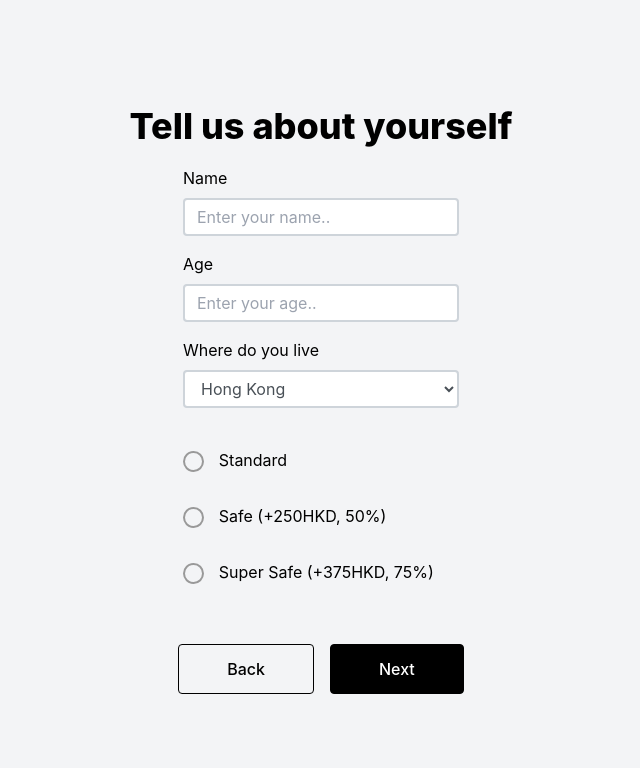
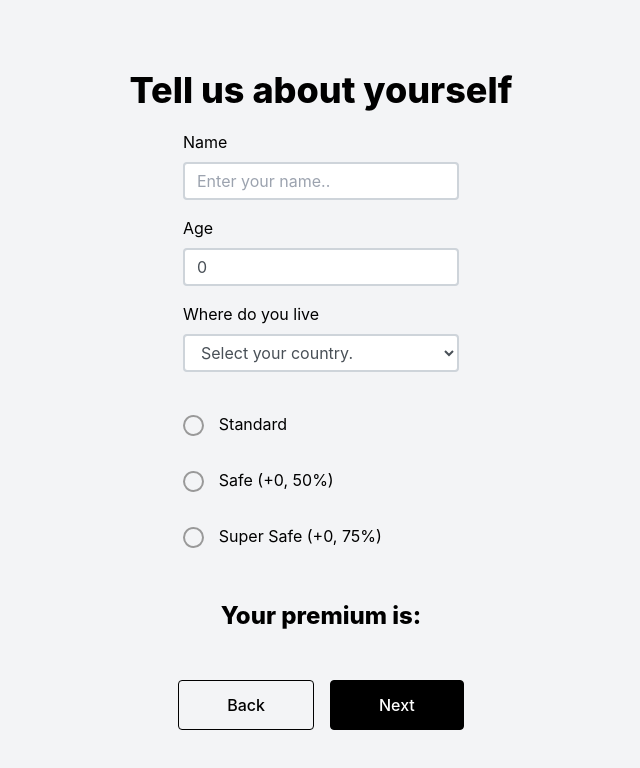
Before and after one commit to amrendranath/covergo-frontend, a React (Create React App) app: page /form in a window 1280 px wide. Shown: the top 768 px of the page, without its empty margins (319-959 px from the left). Built offline with nearby package versions, Linux system fonts and the light colour scheme.

Commit message:
completed functionality

```diff
--- a/src/constants/countries.ts
+++ b/src/constants/countries.ts
@@ -1,11 +1,10 @@
 type ICountries = {
   label: string;
   value: string;
-  currency: string;
 };
 
 export const COUNTRIES: ICountries[] = [
-  { label: "Hong Kong", value: "Hong Kong", currency: "HKD" },
-  { label: "USA", value: "USA", currency: "USD" },
-  { label: "Australia", value: "Australia", currency: "AUD" },
+  { label: "Hong Kong", value: "Hong Kong" },
+  { label: "USA", value: "USA" },
+  { label: "Australia", value: "Australia" },
 ];
--- /dev/null
+++ b/src/constants/countryCurrency.ts
@@ -0,0 +1,19 @@
+interface ICountryCurrencyMapping {
+  [value: string]: string;
+}
+
+interface ICountryRateMapping {
+  [value: string]: number;
+}
+
+export const COUNTRY_CURRENCY_MAPPING: ICountryCurrencyMapping = {
+  "Hong Kong": "HKD",
+  USA: "USD",
+  Australia: "AUD",
+};
+
+export const RATE: ICountryRateMapping = {
+  "Hong Kong": 1,
+  USA: 2,
+  Australia: 3,
+};
--- a/src/pages/form/components/form.tsx
+++ b/src/pages/form/components/form.tsx
@@ -1,14 +1,28 @@
-import React, { useContext } from "react";
+import React, { useContext, useState, useEffect } from "react";
 import { useNavigate } from "react-router-dom";
 import { COUNTRIES } from "../../../constants/countries";
+import { COUNTRY_CURRENCY_MAPPING, RATE } from "../../../constants/countryCurrency";
 import { FormWizardContext } from "../../../contexts/formWizardContext";
+import { IFormWizardContextState } from "../../../contexts/formWizardContext/types";
+
+interface IPackagePrice {
+  Standard: number;
+  Safe: number;
+  "Super Safe": number;
+  [value: string]: number;
+}
 
 const PolicyForm: React.FC = () => {
   const navigate = useNavigate();
   const { values, setValues } = useContext(FormWizardContext);
+  const [packagePrice, setPackagePrice] = useState<IPackagePrice>({ Standard: 0, Safe: 0, "Super Safe": 0 });
 
   const handleNext = () => {
-    navigate("/summary");
+    if (values.age > 100) {
+      setValues((preState: IFormWizardContextState) => ({ ...preState, isError: true }));
+    } else {
+      navigate("/summary");
+    }
   };
 
   const handleBack = () => {
@@ -17,13 +31,37 @@ const PolicyForm: React.FC = () => {
 
   const handleInputChange = (event: React.FormEvent<HTMLInputElement>) => {
     const { name, value } = event.currentTarget;
-    console.log(name, value);
+    setValues((preState: IFormWizardContextState) => ({ ...preState, [name]: name === "age" ? +value : value }));
   };
 
   const handleSelectChange = (event: React.FormEvent<HTMLSelectElement>) => {
     const { name, value } = event.currentTarget;
-    console.log(name, value);
+    setValues((preState: IFormWizardContextState) => ({
+      ...preState,
+      [name]: value,
+      currency: value ? COUNTRY_CURRENCY_MAPPING[value] : "",
+    }));
   };
+
+  useEffect(() => {
+    if (values?.age && values?.country) {
+      const standardPrice = 10 * values.age * RATE[values.country];
+      const safePrice = standardPrice + standardPrice * 0.5;
+      const superSafePrice = standardPrice + standardPrice * 0.75;
+      setPackagePrice({ Standard: standardPrice, Safe: safePrice, "Super Safe": superSafePrice });
+      setValues((preState: IFormWizardContextState) => ({
+        ...preState,
+        premium:
+          values.package === "Standard"
+            ? standardPrice
+            : values.package === "Safe"
+            ? safePrice
+            : values.package === "Super Safe"
+            ? superSafePrice
+            : 0,
+      }));
+    }
+  }, [values?.age, values.country, values.package]);
 
   return (
     <>
@@ -36,7 +74,7 @@ const PolicyForm: React.FC = () => {
             type="text"
             name="name"
             id="name"
-            value=""
+            value={values?.name}
             placeholder="Enter your name.."
             onChange={handleInputChange}
           />
@@ -45,17 +83,18 @@ const PolicyForm: React.FC = () => {
           <label htmlFor="age">Age</label>
           <input
             className="form-control"
-            type="text"
+            type="number"
             name="age"
             id="age"
-            value=""
+            value={values?.age}
             placeholder="Enter your age.."
             onChange={handleInputChange}
           />
         </div>
         <div className="form-group">
           <label htmlFor="country">Where do you live</label>
-          <select className="form-control" name="country" id="country" onChange={handleSelectChange}>
+          <select className="form-control" name="country" id="country" value={values?.country} onChange={handleSelectChange}>
+            <option value="">Select your country.</option>
             {COUNTRIES.map((country) => (
               <option key={country.value} value={country.value}>
                 {country.label}
@@ -65,25 +104,50 @@ const PolicyForm: React.FC = () => {
         </div>
         <div className="form-group mt-10">
           <div className="form-check">
-            <input className="form-check-input" type="radio" name="package" id="package1" value="standard" onChange={handleInputChange} />
+            <input
+              className="form-check-input"
+              type="radio"
+              name="package"
+              id="package1"
+              value="Standard"
+              checked={values.package === "Standard"}
+              onChange={handleInputChange}
+            />
             <label className="form-check-label" htmlFor="package1">
               Standard
             </label>
           </div>
           <div className="form-check">
-            <input className="form-check-input" type="radio" name="package" id="package2" value="safe" onChange={handleInputChange} />
+            <input
+              className="form-check-input"
+              type="radio"
+              name="package"
+              id="package2"
+              value="Safe"
+              checked={values.package === "Safe"}
+              onChange={handleInputChange}
+            />
             <label className="form-check-label" htmlFor="package2">
-              Safe (+250HKD, 50%)
+              {`Safe (+${packagePrice.Safe - packagePrice.Standard}${values.currency}, 50%)`}
             </label>
           </div>
           <div className="form-check">
-            <input className="form-check-input" type="radio" name="package" id="package3" value="super_safe" onChange={handleInputChange} />
+            <input
+              className="form-check-input"
+              type="radio"
+              name="package"
+              id="package3"
+              value="Super Safe"
+              checked={values.package === "Super Safe"}
+              onChange={handleInputChange}
+            />
             <label className="form-check-label" htmlFor="package3">
-              Super Safe (+375HKD, 75%)
+              {`Super Safe (+${packagePrice["Super Safe"] - packagePrice.Standard}${values.currency}, 75%)`}
             </label>
           </div>
         </div>
       </form>
+      <h1 className="text-2xl font-extrabold my-5">Your premium is: {values.premium + values.currency}</h1>
       <div className="flex">
         <button className="mt-7 px-12 py-3 text-black rounded border font-medium border-black hover:scale-105" onClick={handleBack}>
           Back
```
